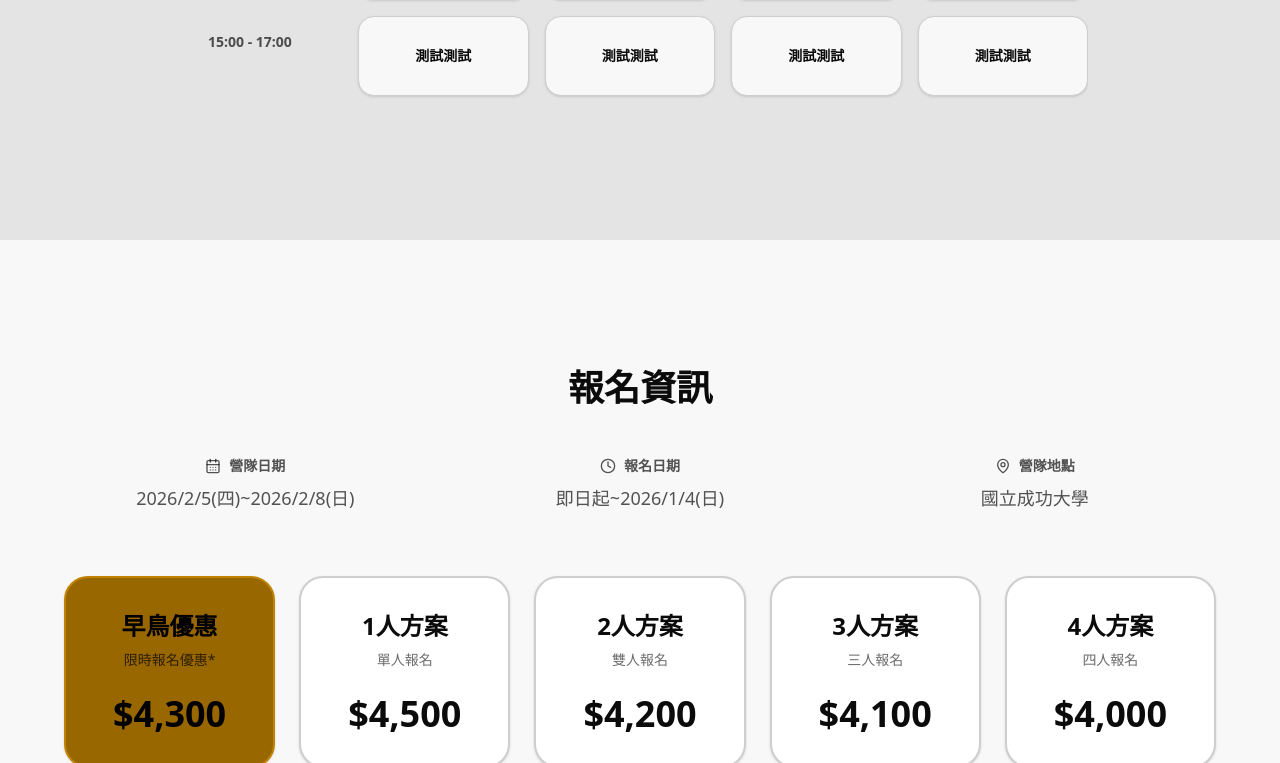
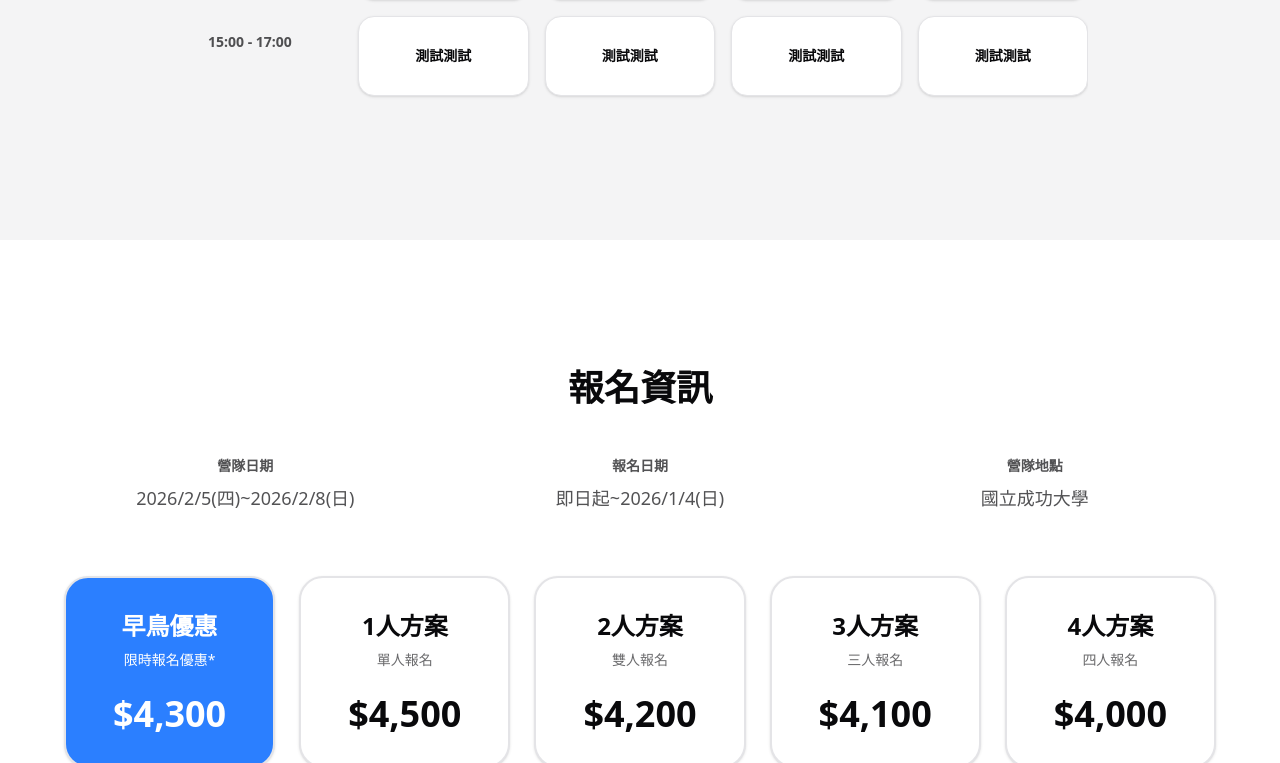
Before and after one commit to scist-tw/WinterCamp2026, a Next.js app in the folder app/: page / in a window 1280 px wide. Shown: the part 1425-2188 px from the top of the page. Built offline with nearby package versions, Linux system fonts and the light colour scheme.

Commit message:
完成注意事項/聯繫資訊/新增相關Icon 與重新設計界面

```diff
--- a/app/app/globals.css
+++ b/app/app/globals.css
@@ -50,73 +50,71 @@ body {
 
 :root {
   --radius: 0.65rem;
-  /* Black & Gold Theme - Light Mode */
-  --background: oklch(0.98 0 0); /* Off-white background */
-  --foreground: oklch(0.15 0 0); /* Near black text */
-  --card: oklch(1 0 0); /* White cards */
-  --card-foreground: oklch(0.15 0 0);
+  --background: oklch(1 0 0);
+  --foreground: oklch(0.141 0.005 285.823);
+  --card: oklch(1 0 0);
+  --card-foreground: oklch(0.141 0.005 285.823);
   --popover: oklch(1 0 0);
-  --popover-foreground: oklch(0.15 0 0);
-  --primary: oklch(0.55 0.15 85); /* Gold primary */
-  --primary-foreground: oklch(0.1 0 0); /* Black on gold */
-  --secondary: oklch(0.2 0 0); /* Dark gray/black */
-  --secondary-foreground: oklch(0.98 0 0); /* White on black */
-  --muted: oklch(0.92 0 0); /* Light gray */
-  --muted-foreground: oklch(0.45 0 0); /* Medium gray */
-  --accent: oklch(0.55 0.15 85); /* Gold accent */
-  --accent-foreground: oklch(0.1 0 0);
+  --popover-foreground: oklch(0.141 0.005 285.823);
+  --primary: oklch(0.488 0.243 264.376);
+  --primary-foreground: oklch(0.97 0.014 254.604);
+  --secondary: oklch(0.967 0.001 286.375);
+  --secondary-foreground: oklch(0.21 0.006 285.885);
+  --muted: oklch(0.967 0.001 286.375);
+  --muted-foreground: oklch(0.552 0.016 285.938);
+  --accent: oklch(0.967 0.001 286.375);
+  --accent-foreground: oklch(0.21 0.006 285.885);
   --destructive: oklch(0.577 0.245 27.325);
-  --border: oklch(0.85 0 0); /* Light border */
-  --input: oklch(0.85 0 0);
-  --ring: oklch(0.55 0.15 85); /* Gold ring */
-  --chart-1: oklch(0.65 0.18 85); /* Light gold */
-  --chart-2: oklch(0.55 0.15 85); /* Gold */
-  --chart-3: oklch(0.45 0.12 85); /* Dark gold */
-  --chart-4: oklch(0.2 0 0); /* Black */
-  --chart-5: oklch(0.35 0 0); /* Dark gray */
-  --sidebar: oklch(0.98 0 0);
-  --sidebar-foreground: oklch(0.15 0 0);
-  --sidebar-primary: oklch(0.55 0.15 85);
-  --sidebar-primary-foreground: oklch(0.1 0 0);
-  --sidebar-accent: oklch(0.92 0 0);
-  --sidebar-accent-foreground: oklch(0.15 0 0);
-  --sidebar-border: oklch(0.85 0 0);
-  --sidebar-ring: oklch(0.55 0.15 85);
+  --border: oklch(0.92 0.004 286.32);
+  --input: oklch(0.92 0.004 286.32);
+  --ring: oklch(0.708 0 0);
+  --chart-1: oklch(0.809 0.105 251.813);
+  --chart-2: oklch(0.623 0.214 259.815);
+  --chart-3: oklch(0.546 0.245 262.881);
+  --chart-4: oklch(0.488 0.243 264.376);
+  --chart-5: oklch(0.424 0.199 265.638);
+  --sidebar: oklch(0.985 0 0);
+  --sidebar-foreground: oklch(0.141 0.005 285.823);
+  --sidebar-primary: oklch(0.546 0.245 262.881);
+  --sidebar-primary-foreground: oklch(0.97 0.014 254.604);
+  --sidebar-accent: oklch(0.967 0.001 286.375);
+  --sidebar-accent-foreground: oklch(0.21 0.006 285.885);
+  --sidebar-border: oklch(0.92 0.004 286.32);
+  --sidebar-ring: oklch(0.708 0 0);
 }
 
 .dark {
-  /* Black & Gold Theme - Dark Mode */
-  --background: oklch(0.1 0 0); /* Pure black background */
-  --foreground: oklch(0.95 0 0); /* Off-white text */
-  --card: oklch(0.15 0 0); /* Very dark gray cards */
-  --card-foreground: oklch(0.95 0 0);
-  --popover: oklch(0.15 0 0);
-  --popover-foreground: oklch(0.95 0 0);
-  --primary: oklch(0.65 0.18 85); /* Bright gold primary */
-  --primary-foreground: oklch(0.1 0 0); /* Black on gold */
-  --secondary: oklch(0.25 0 0); /* Dark gray */
-  --secondary-foreground: oklch(0.95 0 0); /* White on dark */
-  --muted: oklch(0.2 0 0); /* Dark muted */
-  --muted-foreground: oklch(0.6 0 0); /* Medium gray */
-  --accent: oklch(0.65 0.18 85); /* Bright gold accent */
-  --accent-foreground: oklch(0.1 0 0);
+  --background: oklch(0.141 0.005 285.823);
+  --foreground: oklch(0.985 0 0);
+  --card: oklch(0.21 0.006 285.885);
+  --card-foreground: oklch(0.985 0 0);
+  --popover: oklch(0.21 0.006 285.885);
+  --popover-foreground: oklch(0.985 0 0);
+  --primary: oklch(0.488 0.243 264.376);
+  --primary-foreground: oklch(0.97 0.014 254.604);
+  --secondary: oklch(0.274 0.006 286.033);
+  --secondary-foreground: oklch(0.985 0 0);
+  --muted: oklch(0.274 0.006 286.033);
+  --muted-foreground: oklch(0.705 0.015 286.067);
+  --accent: oklch(0.274 0.006 286.033);
+  --accent-foreground: oklch(0.985 0 0);
   --destructive: oklch(0.704 0.191 22.216);
-  --border: oklch(0.25 0 0); /* Dark border */
-  --input: oklch(0.25 0 0);
-  --ring: oklch(0.65 0.18 85); /* Gold ring */
-  --chart-1: oklch(0.75 0.2 85); /* Very bright gold */
-  --chart-2: oklch(0.65 0.18 85); /* Bright gold */
-  --chart-3: oklch(0.55 0.15 85); /* Medium gold */
-  --chart-4: oklch(0.45 0.12 85); /* Dark gold */
-  --chart-5: oklch(0.35 0.09 85); /* Very dark gold */
-  --sidebar: oklch(0.15 0 0);
-  --sidebar-foreground: oklch(0.95 0 0);
-  --sidebar-primary: oklch(0.65 0.18 85);
-  --sidebar-primary-foreground: oklch(0.1 0 0);
-  --sidebar-accent: oklch(0.2 0 0);
-  --sidebar-accent-foreground: oklch(0.95 0 0);
-  --sidebar-border: oklch(0.25 0 0);
-  --sidebar-ring: oklch(0.65 0.18 85);
+  --border: oklch(1 0 0 / 10%);
+  --input: oklch(1 0 0 / 15%);
+  --ring: oklch(0.556 0 0);
+  --chart-1: oklch(0.809 0.105 251.813);
+  --chart-2: oklch(0.623 0.214 259.815);
+  --chart-3: oklch(0.546 0.245 262.881);
+  --chart-4: oklch(0.488 0.243 264.376);
+  --chart-5: oklch(0.424 0.199 265.638);
+  --sidebar: oklch(0.21 0.006 285.885);
+  --sidebar-foreground: oklch(0.985 0 0);
+  --sidebar-primary: oklch(0.623 0.214 259.815);
+  --sidebar-primary-foreground: oklch(0.97 0.014 254.604);
+  --sidebar-accent: oklch(0.274 0.006 286.033);
+  --sidebar-accent-foreground: oklch(0.985 0 0);
+  --sidebar-border: oklch(1 0 0 / 10%);
+  --sidebar-ring: oklch(0.439 0 0);
 }
 
 @layer base {
--- a/app/app/layout.js
+++ b/app/app/layout.js
@@ -6,8 +6,8 @@ const _geist = Geist({ subsets: ["latin"] });
 const _geistMono = Geist_Mono({ subsets: ["latin"] });
 
 export const metadata = {
-  title: "SCIST x SCAICT 2026 聯合寒訓 - 閃電四連編",
-  description: "SCIST x SCAICT 2026 聯合寒訓 - 閃電四連編。四天三夜密集訓練，從基礎到進階的完整資訊課程。",
+  title: "SCIST x SCAICT 2026 聯合寒訓",
+  description: "",
   icons: {
     icon: [
       {
--- a/app/components/contact.jsx
+++ b/app/components/contact.jsx
@@ -52,8 +52,8 @@ export default function Contact() {
                 onClick={() => window.open(method.link, "_blank")}
               >
                 <div className="flex items-center gap-4">
-                  <div className="w-12 h-12 rounded-full bg-[oklch(0.55_0.15_85)]/10 flex items-center justify-center flex-shrink-0">
-                    <Icon className="w-6 h-6 text-[oklch(0.55_0.15_85)]" />
+                  <div className="w-12 h-12 rounded-full bg-blue-500/10 flex items-center justify-center flex-shrink-0">
+                    <Icon className="w-6 h-6 text-blue-500" />
                   </div>
                   <div className="flex-1">
                     <h3 className="text-sm font-semibold text-foreground/60 mb-1">
--- a/app/components/pricing.jsx
+++ b/app/components/pricing.jsx
@@ -2,7 +2,6 @@
 
 import { Card } from "@/components/ui/card";
 import { Button } from "@/components/ui/button";
-import { CalendarDays, Clock, MapPin } from "lucide-react";
 
 const plans = [
   {
@@ -41,24 +40,15 @@ export default function Pricing() {
 
           <div className="grid grid-cols-1 md:grid-cols-3 gap-8 mb-12 text-foreground/70 text-center">
             <div>
-              <div className="flex items-center justify-center gap-2 mb-2">
-                <CalendarDays className="w-4 h-4" />
-                <p className="text-sm font-semibold">營隊日期</p>
-              </div>
+              <p className="text-sm font-semibold mb-2">營隊日期</p>
               <p className="text-lg">2026/2/5(四)~2026/2/8(日)</p>
             </div>
             <div>
-              <div className="flex items-center justify-center gap-2 mb-2">
-                <Clock className="w-4 h-4" />
-                <p className="text-sm font-semibold">報名日期</p>
-              </div>
+              <p className="text-sm font-semibold mb-2">報名日期</p>
               <p className="text-lg">即日起~2026/1/4(日)</p>
             </div>
             <div>
-              <div className="flex items-center justify-center gap-2 mb-2">
-                <MapPin className="w-4 h-4" />
-                <p className="text-sm font-semibold">營隊地點</p>
-              </div>
+              <p className="text-sm font-semibold mb-2">營隊地點</p>
               <p className="text-lg">國立成功大學</p>
             </div>
           </div>
@@ -70,13 +60,13 @@ export default function Pricing() {
             <Card
               key={idx}
               className={`
-                border-2
+                border-2 border-border
                 rounded-xl md:rounded-3xl
                 p-4 md:p-8
                 flex items-center justify-between md:flex-col md:items-center
                 h-20 md:h-auto
                 hover:shadow-md transition-shadow text-center cursor-pointer
-                ${idx === 0 ? "bg-[oklch(0.55_0.15_85)] border-[oklch(0.65_0.18_85)] text-black" : "border-border"}
+                ${idx === 0 ? "bg-(--color-chart-2) text-white" : ""}
               `}
             >
               <div className="w-full flex items-center justify-between md:flex-col md:items-center">
@@ -85,8 +75,8 @@ export default function Pricing() {
                     {plan.name}
                   </h3>
                   <p
-                    className={`text-xs md:text-sm ${
-                      idx === 0 ? "text-black/70" : "text-foreground/60"
+                    className={`text-foreground/60 text-xs md:text-sm ${
+                      idx === 0 ? "text-white" : "text-black"
                     }`}
                   >
                     {plan.description}
--- a/app/components/schedule.jsx
+++ b/app/components/schedule.jsx
@@ -2,7 +2,6 @@
 
 import { useEffect, useState } from "react";
 import { Card } from "@/components/ui/card";
-import { Calendar } from "lucide-react";
 
 export default function Schedule() {
   const [scheduleData, setScheduleData] = useState([]);
@@ -27,10 +26,7 @@ export default function Schedule() {
     <section className="py-20 lg:py-32 bg-muted px-6 lg:px-40">
       <div className="max-w-4xl mx-auto">
         <div className="text-center mb-12">
-          <div className="flex items-center justify-center gap-3 mb-4">
-            <Calendar className="w-8 h-8 text-[oklch(0.55_0.15_85)]" />
-            <h2 className="text-3xl lg:text-4xl font-bold">課程活動</h2>
-          </div>
+          <h2 className="text-3xl lg:text-4xl font-bold">課程活動</h2>
         </div>
 
         <div className="overflow-x-auto">
```
Also changed, not shown: app/components/hero.jsx (+5 -9 lines), app/components/info.jsx (+4 -4 lines).
